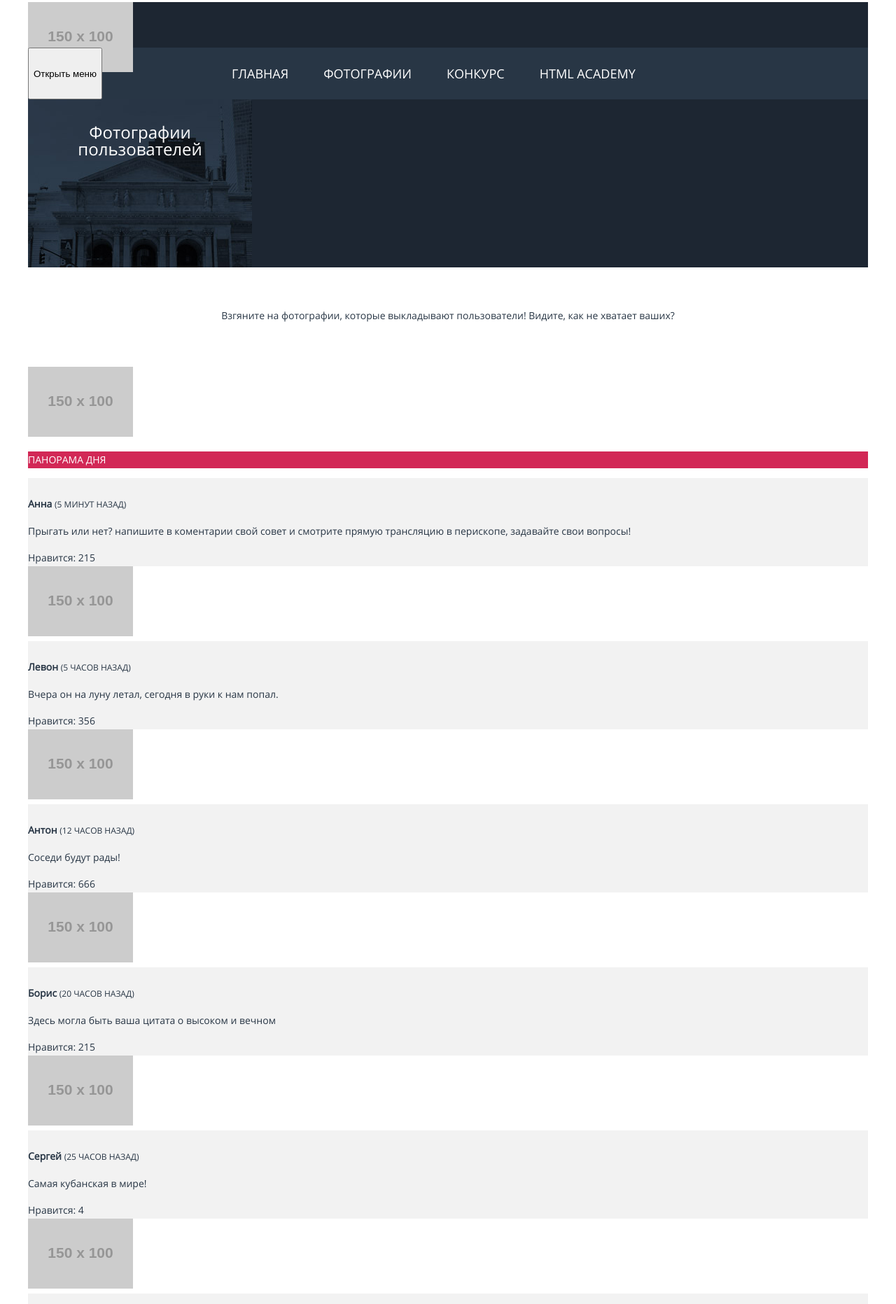
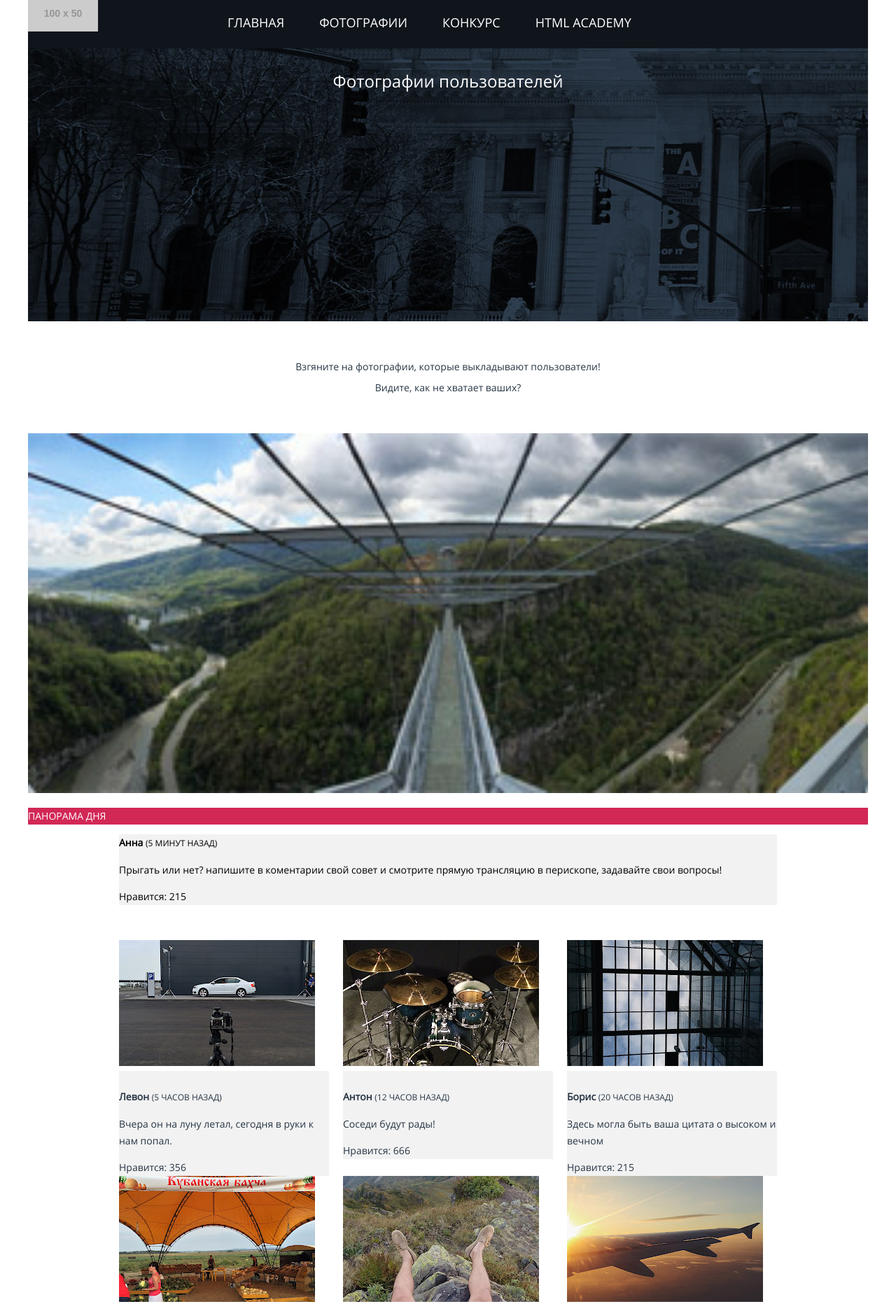
Before and after one commit to allezov/805311-pink-16, a website: page source/photo.html in a window 1280 px wide. Shown: the part 5-1868 px from the top of the page at 70% size. Drawn offline with nearby package versions, Linux system fonts and the light colour scheme; files that its build step writes are made by us from their sources; placeholder pictures from the web are drawn by us; files whose address does not match are found by name.

Commit message:
Начинаем верстать адаптивные сетки

```diff
--- a/source/less/blocks/agitation.less
+++ b/source/less/blocks/agitation.less
@@ -1,6 +1,5 @@
 .agitation {
-  padding-top: 54px;
-  padding-bottom: 58px;
+  padding: 50px 40px;
 
   &__text {
     color: #283645;
--- a/source/less/blocks/main-nav.less
+++ b/source/less/blocks/main-nav.less
@@ -1,5 +1,11 @@
 .main-nav {
   background-color: #283645;
+}
+
+@media (min-width: 660px) {
+  .main-nav__toggle {
+    .visHid();
+  }
 }
 
 @media (min-width: 1200px) {
@@ -10,10 +16,10 @@
   .main-nav {
     min-width: 1200px;
     display: flex;
+    background-color: #0f151b;
   }
 
   .main-nav__wrapper {
-    width: 630px;
     padding-left: 160px;
   }
 }
--- a/source/less/blocks/offer.less
+++ b/source/less/blocks/offer.less
@@ -38,6 +38,12 @@
   .offer__slogan {
     font-size: 40px;
   }
+
+  .offer__oportunity-image {
+    width: 300px;
+    height: 280px;
+    background: url("/source/img/icon-timer.svg") no-repeat;
+  }
 }
 
 @media (min-width: 1200px) {
@@ -49,6 +55,7 @@
     display: flex;
   }
 
+
   .offer__item {
     background: url("/source/img/iphone-screen-1-desktop@1x.png") no-repeat;
   }
@@ -56,10 +63,4 @@
   .offer__image {
     .visHid();
   }
-
-  .offer__oportunity-image {
-    width: 320px;
-    height: 370px;
-    background: url("/source/img/icon-timer.svg") no-repeat;
-  }
 }
--- a/source/less/blocks/page-footer.less
+++ b/source/less/blocks/page-footer.less
@@ -1,8 +1,8 @@
 // задал временные цвета для наглядности расположения пока не размеченых элементов
 .page-footer {
   padding-top: 40px;
-  width: 500px;
-  height: 280px;
+  max-width: 320px;
+  margin: 0 auto;
 
   &__logo {
     background: green;
@@ -29,3 +29,20 @@
     line-height: 18px;
   }
 }
+
+@media (min-width: 660px) {
+  .page-footer {
+    max-width: 620px;
+  }
+
+  .page-footer__wrapper {
+    display: flex;
+    justify-content: space-between;
+  }
+}
+
+@media (min-width: 1200px) {
+  .page-footer {
+    max-width: 940px;
+  }
+}
--- a/source/less/blocks/page-header.less
+++ b/source/less/blocks/page-header.less
@@ -1,5 +1,5 @@
 .page-header {
-  width: 320px;
+  min-width: 320px;
   margin: 0 auto;
   background-color: #1d2632;
 
@@ -12,10 +12,6 @@
     text-align: center;
   }
 
-  &__photo {
-    margin: 0;
-  }
-
   // &__logo{
   //   background-image: url(/source/img/logo-pink-white-mobile.svg);
   //   width: 100px;
@@ -26,12 +22,12 @@
 
 @media (min-width: 660px) {
   .page-header {
-    min-width: 660px;
+    max-width: 660px;
   }
 }
 
 @media (min-width: 1200px) {
   .page-header {
-    min-width: 1200px;
+    max-width: 1200px;
   }
 }
--- a/source/less/blocks/page-main.less
+++ b/source/less/blocks/page-main.less
@@ -1,16 +1,37 @@
 .page-main {
-  width: 320px;
+  min-width: 320px;
   margin: 0 auto;
+
+  .page-main__logo-image--panorama {
+    width: 100%;
+  }
+
+  .page-main__wrapper {
+    max-width: 280px;
+    margin: 0 auto;
+  }
 }
 
 @media (min-width: 660px) {
   .page-main {
-    min-width: 660px;
+    max-width: 660px;
+    margin: 0 auto;
+
+    .page-main__wrapper {
+      display: flex;
+      flex-wrap: wrap;
+      max-width: 620px;
+      justify-content: space-between;
+    }
   }
 }
 
 @media (min-width: 1200px) {
   .page-main {
-    min-width: 1200px;
+    max-width: 1200px;
+
+    .page-main__wrapper {
+      max-width: 940px;
+    }
   }
 }
--- a/source/less/blocks/photo.less
+++ b/source/less/blocks/photo.less
@@ -3,7 +3,22 @@
     background-image: url("/source/img/bg-back-mobile@1x.jpg");
     background-color: #2b3b4b;
     background-repeat: no-repeat;
-    width: 320px;
-    height: 240px;
+    height: 170px;
   }
 }
+
+@media (min-width: 660px) {
+  .photo__wrapper-image {
+    width: 660px;
+    height: 320px;
+    background: url("/source/img/bg-back-tablet@1x.jpg");
+  }
+}
+
+@media (min-width: 1200px) {
+  .photo__wrapper-image {
+    width: 1200px;
+    height: 390px;
+    background: url("/source/img/bg-back-desktop@1x.jpg");
+  }
+}
--- a/source/less/blocks/user-photo.less
+++ b/source/less/blocks/user-photo.less
@@ -1,4 +1,6 @@
 .user-photo {
+  width: 280px;
+
   &__comment {
     background-color: #f2f2f2;
   }
@@ -9,3 +11,40 @@
     color: #ffffff;
   }
 }
+
+.user-photo--panorama {
+  width: 100%;
+  margin-bottom: 50px;
+}
+
+.user-photo__comment-panorama {
+  width: 280px;
+  margin: 0 auto;
+}
+
+@media (min-width: 660px) {
+  .user-photo {
+    width: 300px;
+
+    .user-photo__comment-panorama {
+      min-width: 620px;
+      margin: 0 auto;
+    }
+  }
+
+  .user-photo--panorama {
+    width: 100%;
+  }
+}
+
+@media (min-width: 1200px) {
+  .user-photo {
+    .user-photo__comment-panorama {
+      min-width: 940px;
+    }
+  }
+
+  .user-photo--panorama {
+    width: 100%;
+  }
+}
--- a/source/photo.html
+++ b/source/photo.html
@@ -5,18 +5,17 @@
   <meta charset="utf-8">
   <title>HTML Academy: Пинк</title>
   <link rel="stylesheet" href="css/style.css">
-
+  <link rel="stylesheet" href="css/normalize.css">
 </head>
 
 <body>
   <header class="page-header">
-    <div class="page-header__wrapper">
+    <nav class="main-nav">
       <div class="logo-wrapper">
         <a class="page-header__logo">
-          <img class="page-header__logo-image" src="http://placehold.it/150x100" width="" height="" alt="Pink">
+          <img class="page-header__logo-image" src="http://placehold.it/100x50" width="" height="" alt="Pink">
         </a>
       </div>
-      <nav class="main-nav">
       <button class="main-nav__toggle" type="button">Открыть меню</button>
       <div class="main-nav__wrapper">
         <ul class="main-nav__list site-list">
@@ -40,23 +39,23 @@
         <h1 class="page-header__title">Фотографии пользователей</h1>
       </div>
     </div>
-    </div>
+
   </header>
   <main class="page-main">
     <section class="photo-gallery">
       <div class="photo-gallery__agitation agitation">
-        <p class="agitation__text">Взгяните на фотографии, которые выкладывают пользователи!
+        <p class="agitation__text">Взгяните на фотографии, которые выкладывают пользователи!<br>
           Видите, как не хватает ваших?
         </p>
       </div>
-      <div class="user-photo user-photo--panorama">
+      <div class=" user-photo user-photo--panorama">
         <div class="user-photo__item">
           <div class="user-photo__picture">
 
-            <img class="page-main__logo-image" src="http://placehold.it/150x100" width="" height="" alt="Панорама дня">
+            <img class="page-main__logo-image--panorama" src="img/panorama-mobile@1x.jpg" width="" height="" alt="Панорама дня">
             <p class="user-photo__name">Панорама дня</p>
           </div>
-          <div class="user-photo__comment comment">
+          <div class="user-photo__comment user-photo__comment-panorama">
             <p class="comment__user-name">Анна <span class="comment__time">(5 минут назад)</span></p>
             <p class="comment__user-message">Прыгать или нет? напишите в коментарии свой совет и смотрите прямую
               трансляцию в
@@ -70,7 +69,7 @@
         <div class="user-photo">
           <div class="user-photo__item">
             <div class="user-photo__picture">
-              <img class="page-main__logo-image" src="http://placehold.it/150x100" width="" height=""
+              <img class="page-main__logo-image" src="/source/img/photo-car-mobile@1x.jpg" width="" height=""
                 alt="Панорама дня">
             </div>
             <div class="user-photo__comment comment">
@@ -84,7 +83,7 @@
         <div class="user-photo">
           <div class="user-photo__item">
             <div class="user-photo__picture">
-              <img class="page-main__logo-image" src="http://placehold.it/150x100" width="" height=""
+              <img class="page-main__logo-image" src="/source/img/photo-drumset-mobile@1x.jpg" width="" height=""
                 alt="Панорама дня">
             </div>
             <div class="user-photo__comment comment">
@@ -98,7 +97,7 @@
         <div class="user-photo">
           <div class="user-photo__item">
             <div class="user-photo__picture">
-              <img class="page-main__logo-image" src="http://placehold.it/150x100" width="" height=""
+              <img class="page-main__logo-image" src="/source/img/photo-window-mobile@1x.jpg" width="" height=""
                 alt="Панорама дня">
             </div>
             <div class="user-photo__comment comment">
@@ -112,7 +111,7 @@
         <div class="user-photo">
           <div class="user-photo__item">
             <div class="user-photo__picture">
-              <img class="page-main__logo-image" src="http://placehold.it/150x100" width="" height=""
+              <img class="page-main__logo-image" src="/source/img/photo-fair-mobile@1x.jpg" width="" height=""
                 alt="Панорама дня">
             </div>
             <div class="user-photo__comment comment">
@@ -126,7 +125,7 @@
         <div class="user-photo">
           <div class="user-photo__item">
             <div class="user-photo__picture">
-              <img class="page-main__logo-image" src="http://placehold.it/150x100" width="" height=""
+              <img class="page-main__logo-image" src="/source/img/photo-pov-mobile@1x.jpg" width="" height=""
                 alt="Панорама дня">
             </div>
             <div class="user-photo__comment comment">
@@ -140,7 +139,7 @@
         <div class="user-photo">
           <div class="user-photo__item">
             <div class="user-photo__picture">
-              <img class="page-main__logo-image" src="http://placehold.it/150x100" width="" height=""
+              <img class="page-main__logo-image" src="/source/img/photo-wing-mobile@1x.jpg" width="" height=""
                 alt="Панорама дня">
             </div>
             <div class="user-photo__comment comment">
@@ -151,24 +150,12 @@
             </div>
           </div>
         </div>
-        <div class="user-photo">
-          <div class="user-photo__item">
-            <div class="user-photo__picture">
-              <img class="page-main__logo-image" src="http://placehold.it/150x100" width="" height=""
-                alt="Панорама дня">
-            </div>
-            <div class="user-photo__comment comment">
-              <p class="comment__user-name">Анна <span class="comment__time">(5 минут назад)</span></p>
-              <p class="comment__user-message"></p>
-              <span class="user-likes"></span>
-              <span class="user-likes-sum">Нравится: 215</span>
-            </div>
-          </div>
-        </div>
+
       </div>
     </section>
   </main>
   <footer class="page-footer">
+    <div class="page-footer__wrapper">
     <div class="page-footer__logo">
       <a class="page-footer__logo-image "></a>
     </div>
@@ -180,6 +167,7 @@
     <div class="page-footer__develop">
       <a class="page-footer__develop-link" href="#">Разработано</a>
     </div>
+  </div>
   </footer>
 </body>
 
```
Also changed, not shown: source/form.html (+5 -3 lines), source/index.html (+4 -6 lines), 1 other file. Lines whose indentation alone changed are shown as unchanged.
